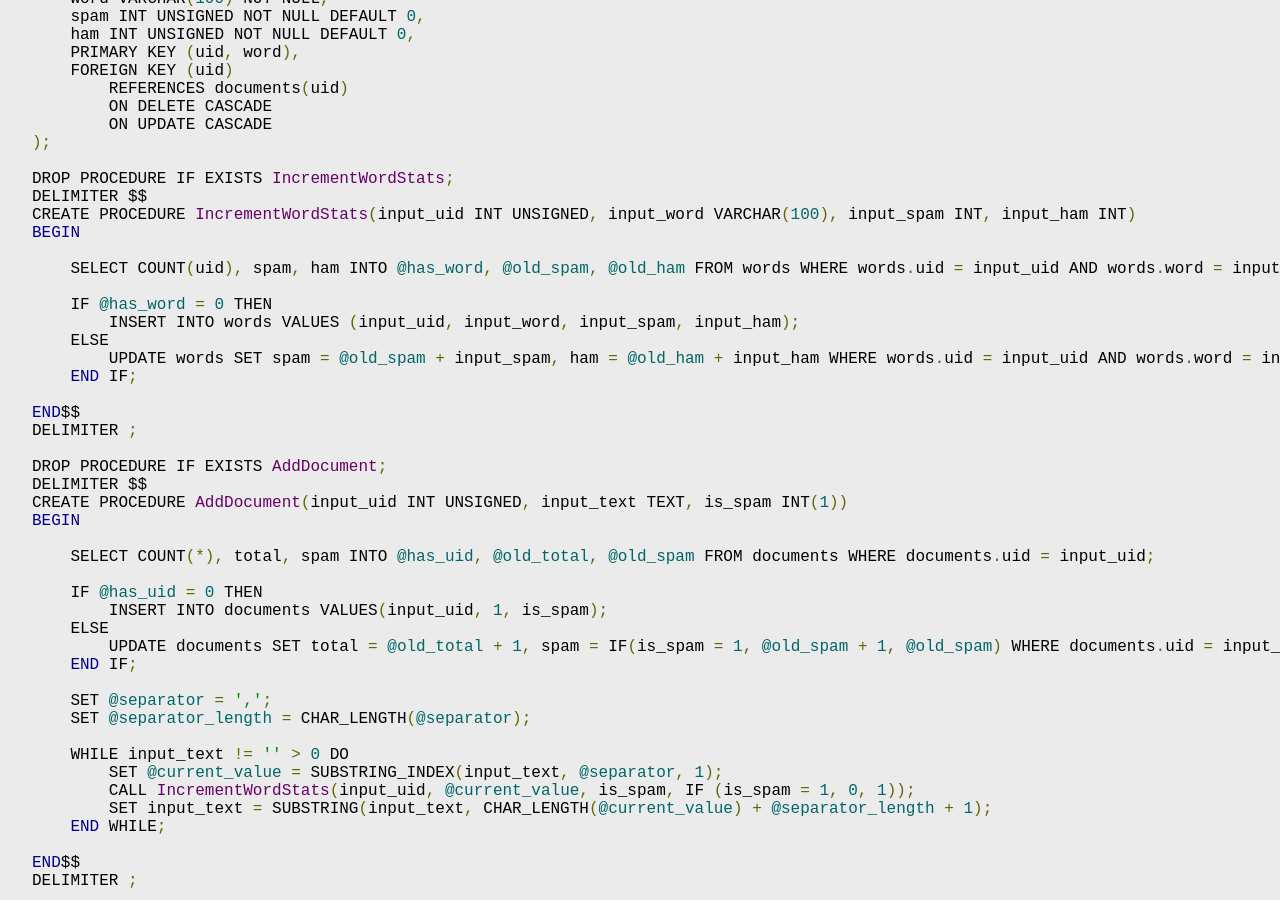
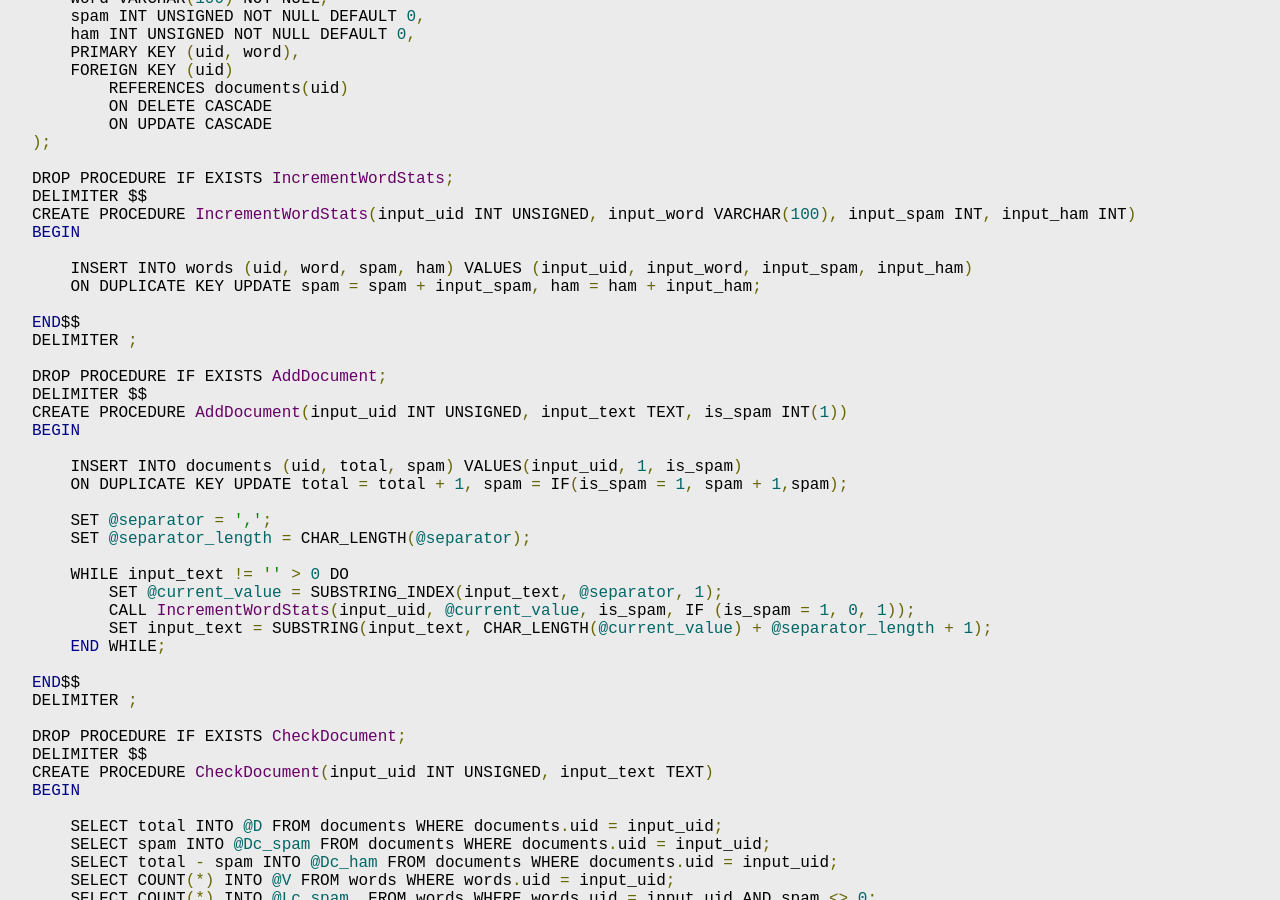
Before and after one commit to michaelbramwell/mac2000.github.com, a Jekyll site: the page built from _posts/2012-12-13-naive-bayes.md, in a window 1280 px wide and 900 px high, scrolled down 2856 px. Built offline with Jekyll 4.4.1, drawn with Linux system fonts in a browser that asks for light colours; some web fonts are replaced.

Commit message:
insert or update

```diff
--- a/_posts/2012-12-13-naive-bayes.md
+++ b/_posts/2012-12-13-naive-bayes.md
@@ -141,13 +141,8 @@ NOT SPAM
     CREATE PROCEDURE IncrementWordStats(input_uid INT UNSIGNED, input_word VARCHAR(100), input_spam INT, input_ham INT)
     BEGIN
 
-        SELECT COUNT(uid), spam, ham INTO @has_word, @old_spam, @old_ham FROM words WHERE words.uid = input_uid AND words.word = input_word LIMIT 1;
-
-        IF @has_word = 0 THEN
-            INSERT INTO words VALUES (input_uid, input_word, input_spam, input_ham);
-        ELSE
-            UPDATE words SET spam = @old_spam + input_spam, ham = @old_ham + input_ham WHERE words.uid = input_uid AND words.word = input_word;
-        END IF;
+        INSERT INTO words (uid, word, spam, ham) VALUES (input_uid, input_word, input_spam, input_ham)
+        ON DUPLICATE KEY UPDATE spam = spam + input_spam, ham = ham + input_ham;
 
     END$$
     DELIMITER ;
@@ -157,13 +152,8 @@ NOT SPAM
     CREATE PROCEDURE AddDocument(input_uid INT UNSIGNED, input_text TEXT, is_spam INT(1))
     BEGIN
 
-        SELECT COUNT(*), total, spam INTO @has_uid, @old_total, @old_spam FROM documents WHERE documents.uid = input_uid;
-
-        IF @has_uid = 0 THEN
-            INSERT INTO documents VALUES(input_uid, 1, is_spam);
-        ELSE
-            UPDATE documents SET total = @old_total + 1, spam = IF(is_spam = 1, @old_spam + 1, @old_spam) WHERE documents.uid = input_uid;
-        END IF;
+        INSERT INTO documents (uid, total, spam) VALUES(input_uid, 1, is_spam)
+        ON DUPLICATE KEY UPDATE total = total + 1, spam = IF(is_spam = 1, spam + 1,spam);
 
         SET @separator = ',';
         SET @separator_length = CHAR_LENGTH(@separator);
```
